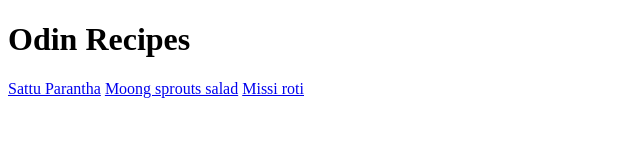
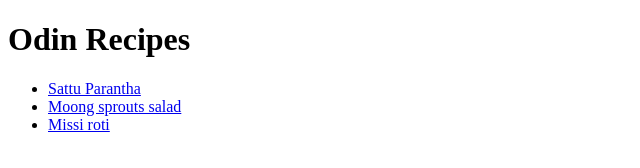
Before and after one commit to yrsTruelyDevansh/odin-recipes, a plain HTML site: page index.html in a window 1280 px wide. Shown: the whole page, without its empty margins (0-640 px from the left). Drawn offline with Linux system fonts and the light colour scheme.

Commit message:
Put all the anchor tags present in index.html in an unordered list

```diff
--- a/index.html
+++ b/index.html
@@ -9,8 +9,10 @@
     <body>
         <h1>Odin Recipes</h1>
 
-        <a href="recipes/sattu-paratha.html">Sattu Parantha</a>
-        <a href="recipes/moong-sprouts-salad.html">Moong sprouts salad</a>
-        <a href="recipes/missi-roti.html">Missi roti</a>
+        <ul>
+            <li><a href="recipes/sattu-paratha.html">Sattu Parantha</a></li>
+            <li><a href="recipes/moong-sprouts-salad.html">Moong sprouts salad</a></li>
+            <li><a href="recipes/missi-roti.html">Missi roti</a></li>
+        </ul>
     </body>
 </html>
```
